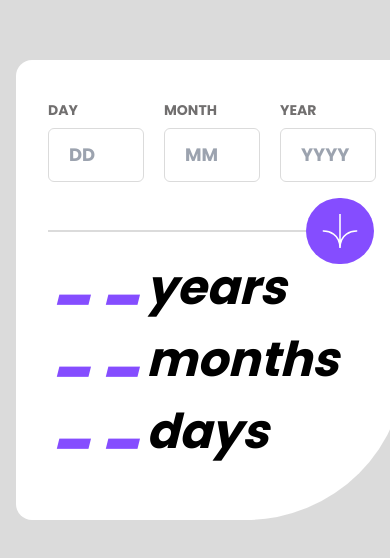
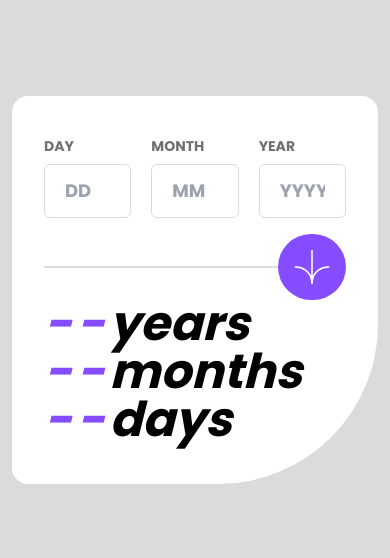
Before and after one commit to mmubashshir/age-calculator, a website built with Vite: page index.html in a window 390 px wide. Shown: the part 132-690 px from the top of the page. Built offline with nearby package versions, Linux system fonts and the light colour scheme.

Commit message:
Final Touch to responsiveness

```diff
--- a/index.html
+++ b/index.html
@@ -12,26 +12,26 @@
     rel="stylesheet">
 </head>
 
-<body class="h-full grid bg-[color:var(--lightGrey)]">
-  <main class="flex flex-col shrink max-[400px]:mx-4 m-auto bg-white rounded-2xl px-8 py-10 md:p-10 max-[400px]:min-w-full lg:p-12 rounded-br-[10rem]">
+<body class="h-full max-[400px]:p-3 grid bg-[color:var(--lightGrey)]">
+  <main class="flex flex-col  m-auto bg-white rounded-2xl px-8 py-10 md:p-10 max-[400px]:w-full lg:p-12 rounded-br-[10rem]">
     <form id="dob-form">
       <div class="flex gap-5 mb-4 md:pr-20 lg:pr-44">
         <div class="flex flex-col gap-y-2">
           <label class="font-bold text-sm text-[color:var(--smokeyGrey)]" for="date">DAY</label>
           <input placeholder="DD" id="date" type="number"
-            class="placeholder:font-bold font-bold text-lg border border-[color:var(--lightGrey)] focus:outline-none focus:border-[color:var(--purple)] rounded-md w-24 md:w-24 lg:w-28 px-5 py-3">
+            class="placeholder:font-bold font-bold text-lg border border-[color:var(--lightGrey)] focus:outline-none focus:border-[color:var(--purple)] rounded-md max-[400px]:w-full w-24 md:w-24 lg:w-28 px-5 py-3">
           <span class="error-msg text-[10px] italic text-[color:var(--lightRed)] hidden">This field is required</span>
         </div>
         <div class="flex flex-col gap-y-2">
           <label class="font-bold text-sm text-[color:var(--smokeyGrey)]" for="month">MONTH</label>
           <input placeholder="MM" id="month" type="number"
-            class="placeholder:font-bold font-bold text-lg border border-[color:var(--lightGrey)] focus:outline-none focus:border-[color:var(--purple)] rounded-md w-24 md:w-24 lg:w-28 px-5 py-3 ">
+            class="placeholder:font-bold font-bold text-lg border border-[color:var(--lightGrey)] focus:outline-none focus:border-[color:var(--purple)] rounded-md max-[400px]:w-full w-24 md:w-24 lg:w-28 px-5 py-3 ">
           <span class="error-msg text-[10px] italic text-[color:var(--lightRed)] hidden">This field is required</span>
         </div>
         <div class="flex flex-col gap-y-2">
           <label class="font-bold text-sm text-[color:var(--smokeyGrey)]" for="year">YEAR</label>
           <input placeholder="YYYY" id="year" type="number"
-            class="placeholder:font-bold font-bold text-lg border border-[color:var(--lightGrey)] focus:outline-none focus:border-[color:var(--purple)] rounded-md w-24 md:w-24 lg:w-28 px-5 py-3 ">
+            class="placeholder:font-bold font-bold text-lg border border-[color:var(--lightGrey)] focus:outline-none focus:border-[color:var(--purple)] rounded-md max-[400px]:w-full w-24 md:w-24 lg:w-28 px-5 py-3 ">
           <span class="error-msg text-[10px] italic text-[color:var(--lightRed)] hidden">This field is required</span>
         </div>
       </div>
@@ -43,15 +43,15 @@
     </form>
     <div class="flex flex-col">
       <div class="flex">
-        <span id="yyyy" class="text-7xl tracking-widest text-[color:var(--purple)] italic font-bold">--</span>
+        <span id="yyyy" class="text-5xl sm:text-6xl lg:text-7xl tracking-widest text-[color:var(--purple)] italic font-bold">--</span>
         <span class="text-5xl sm:text-6xl lg:text-7xl italic font-bold">years</span>
       </div>
       <div class="flex">
-        <span id="mm" class="text-7xl  tracking-widest text-[color:var(--purple)] italic font-bold">--</span>
+        <span id="mm" class="text-5xl sm:text-6xl lg:text-7xl tracking-widest text-[color:var(--purple)] italic font-bold">--</span>
         <span class="text-5xl sm:text-6xl lg:text-7xl italic font-bold">months</span>
       </div>
       <div class="flex">
-        <span id="dd" class="text-7xl  tracking-widest text-[color:var(--purple)] italic font-bold">--</span>
+        <span id="dd" class="text-5xl sm:text-6xl lg:text-7xl tracking-widest text-[color:var(--purple)] italic font-bold">--</span>
         <span class="text-5xl sm:text-6xl lg:text-7xl italic font-bold">days</span>
       </div>
     </div>
```
